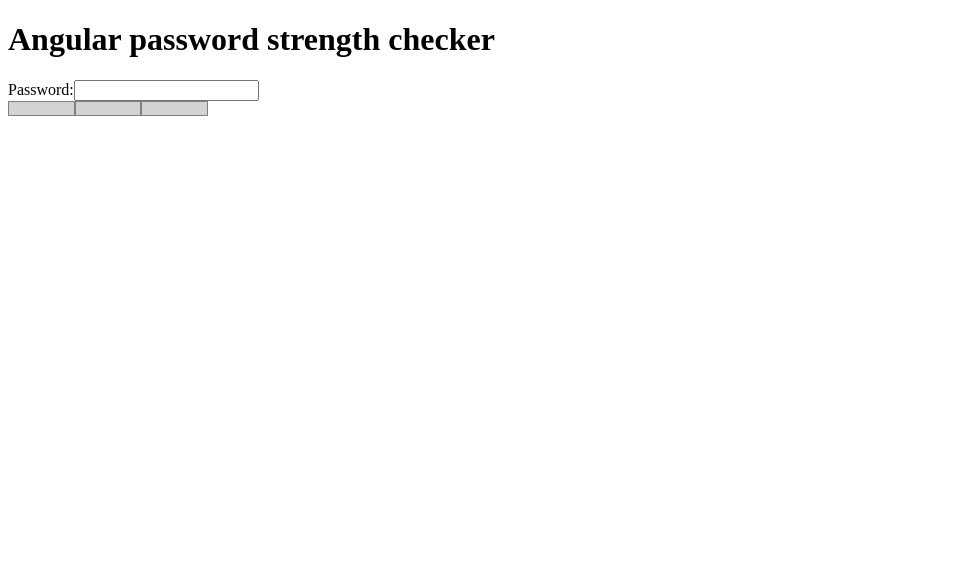
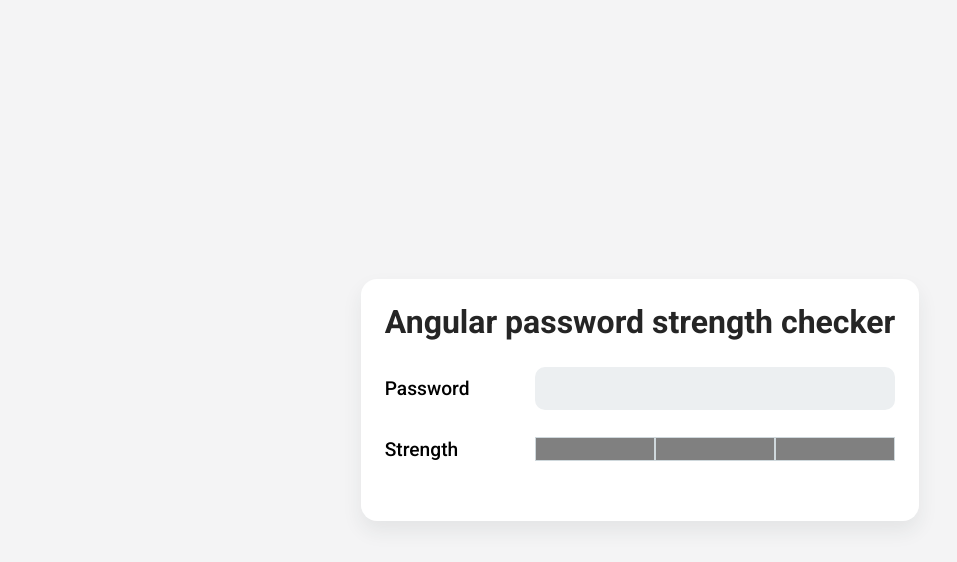
Before and after one commit to zweroboy1/angular-password-strength, an Angular app: page / in a window 1280 px wide. Shown: the top 562 px of the page, without its empty margins (0-957 px from the left). Built offline with nearby package versions, Linux system fonts and the light colour scheme.

Commit message:
feat: add styles to improve the layout

```diff
--- a/src/app/app.component.css
+++ b/src/app/app.component.css
@@ -0,0 +1,13 @@
+.main {
+  display: flex;
+  flex-direction: column;
+  padding: 1.5em;
+  border-radius: 1em;
+  background: #ffffff;
+  box-shadow: 0 10px 20px #26323814;
+}
+
+.h1 {
+  font-size: 2em;
+  color: #252525;
+}
--- a/src/app/app.component.html
+++ b/src/app/app.component.html
@@ -1,5 +1,5 @@
-<main>
-  <h1>Angular password strength checker</h1>
+<main class="main">
+  <h1 class="h1">Angular password strength checker</h1>
   <app-password-input></app-password-input>
 </main>
 <router-outlet />
--- a/src/app/password-indicator/password-indicator.component.css
+++ b/src/app/password-indicator/password-indicator.component.css
@@ -1,19 +1,17 @@
 .password-indicator {
   display: flex;
-  /*gap: 1px;*/
-  width: 200px;
-  height: 15px;
+  width: 100%;
+  height: 1.5em;
 }
 
 .password-indicator__section {
   flex-grow: 1;
-  background-color: lightgray;
-  border: 1px solid gray;
+  background-color: gray;
+  border: 1px solid #cfd8dc;
 }
 
 .password-indicator_short .password-indicator__section {
   background-color: red;
-  transform: 0.3s linear all;
 }
 
 .password-indicator_easy .password-indicator__section:nth-of-type(1) {
--- a/src/app/password-indicator/password-indicator.component.html
+++ b/src/app/password-indicator/password-indicator.component.html
@@ -1,4 +1,4 @@
-<div class="password-indicator password-indicator_{{ strength }}">
+<div class="password-indicator" [ngClass]="'password-indicator_' + strength">
   <div class="password-indicator__section"></div>
   <div class="password-indicator__section"></div>
   <div class="password-indicator__section"></div>
--- a/src/app/password-input/password-input.component.css
+++ b/src/app/password-input/password-input.component.css
@@ -0,0 +1,39 @@
+.password-form {
+  display: flex;
+  flex-direction: column;
+  gap: 0.8em;
+  margin: 1.5em 0;
+  width: 100%;
+}
+
+.password-form__line {
+  display: flex;
+  height: 3em;
+  align-items: center;
+}
+
+.password-form__line-name {
+  display: flex;
+  width: 150px;
+  font-size: 1.2em;
+  font-weight: 500;
+}
+
+.password-form__input {
+  width: 100%;
+  padding: 12px 20px;
+  font-family: inherit;
+  font-size: 16px;
+  border: 0;
+  border-radius: 10px;
+  background-color: #eceff1;
+  color: #212121;
+}
+
+.password-form__input:hover {
+  outline: 1px solid #cfd8dc;
+}
+
+.password-form__line-value {
+  width: calc(100% - 150px);
+}
--- a/src/app/password-input/password-input.component.html
+++ b/src/app/password-input/password-input.component.html
@@ -1,5 +1,15 @@
-<form [formGroup]="loginForm">
-  <label for="password">Password:</label>
-  <input type="password" id="password" formControlName="password" (input)="onInputChange()">
-  <app-password-indicator [strength]="passwordStrength"></app-password-indicator>
+<form class="password-form" [formGroup]="loginForm" autocomplete="off">
+  <div class="password-form__line">
+    <label class="password-form__line-name" for="password">Password</label>
+    <div class="password-form__line-value"><input class="password-form__input" type="password" id="password"
+        formControlName="password" (input)="onInputChange()" autocomplete="new-password"></div>
+
+  </div>
+
+  <div class="password-form__line">
+    <div class="password-form__line-name">Strength</div>
+    <div class="password-form__line-value"><app-password-indicator
+        [strength]="passwordStrength"></app-password-indicator></div>
+  </div>
+
 </form>
--- a/src/app/password-input/password-input.component.ts
+++ b/src/app/password-input/password-input.component.ts
@@ -1,7 +1,7 @@
 import { Component } from '@angular/core';
 import { FormControl, FormGroup, ReactiveFormsModule } from '@angular/forms';
 import { PasswordIndicatorComponent } from '../password-indicator/password-indicator.component';
-import { PasswordStrength, PasswordService } from '../services/password.service';
+import { PasswordService } from '../services/password.service';
 
 
 @Component({
--- a/src/index.html
+++ b/src/index.html
@@ -3,7 +3,7 @@
 
 <head>
   <meta charset="utf-8">
-  <title>Password Strength Validator</title>
+  <title>Password Strength Checker</title>
   <base href="/">
   <meta name="viewport" content="width=device-width, initial-scale=1">
   <link rel="icon" type="image/x-icon" href="favicon.ico">
--- a/src/styles.css
+++ b/src/styles.css
@@ -1 +1,19 @@
-/* You can add global styles to this file, and also import other style files */
+@import "https://fonts.googleapis.com/css2?family=Roboto:wght@400;500;700&display=swap";
+
+* {
+  margin: 0;
+  padding: 0;
+  box-sizing: border-box;
+}
+
+body {
+
+  height: 100svh;
+  width: 100%;
+  font-family: Roboto, sans-serif;
+  background-color: #f4f4f5;
+  display: flex;
+  justify-content: center;
+  align-items: center;
+
+}
```
Also changed, not shown: src/app/password-indicator/password-indicator.component.ts (+4 -3 lines).
